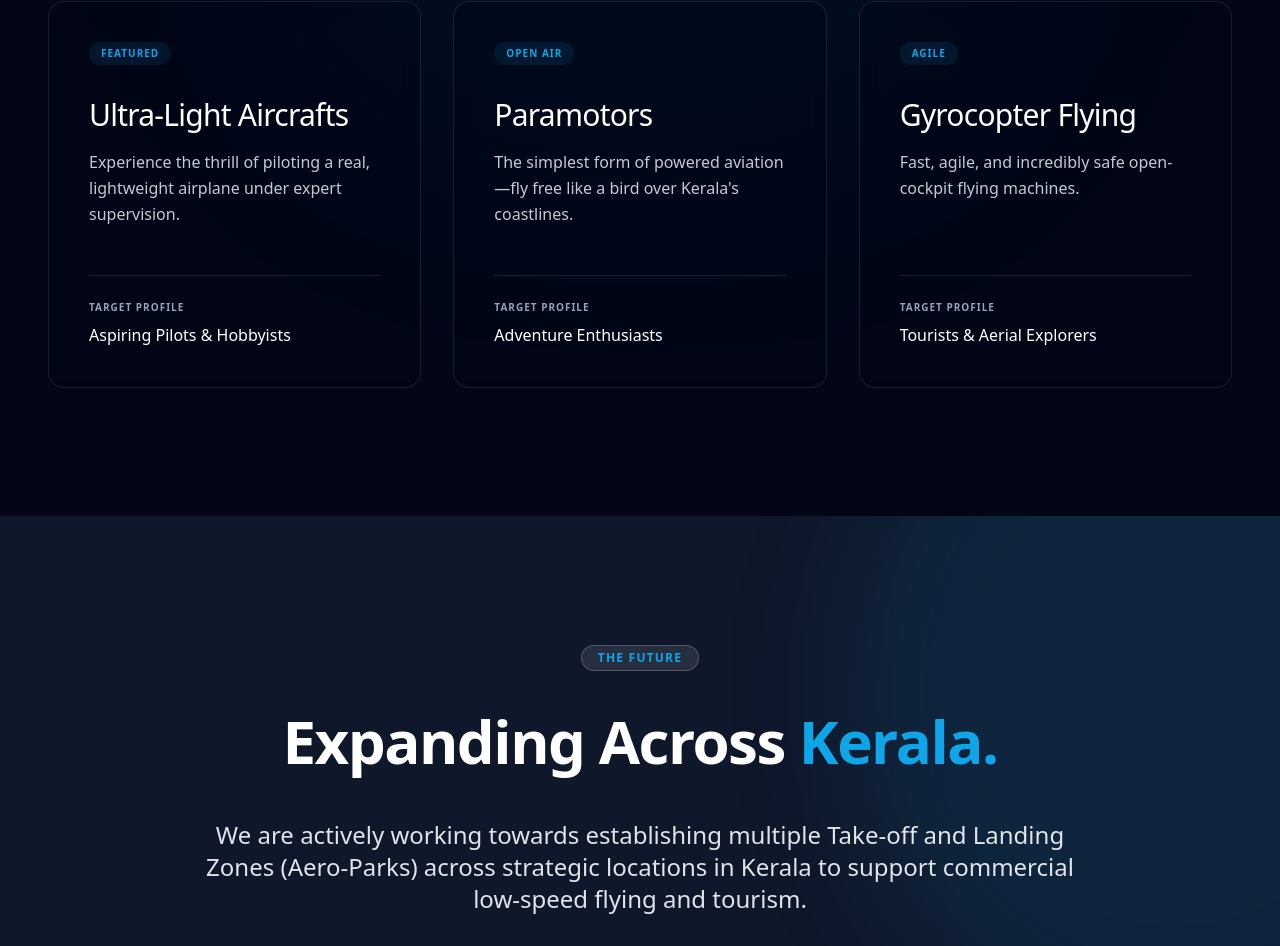
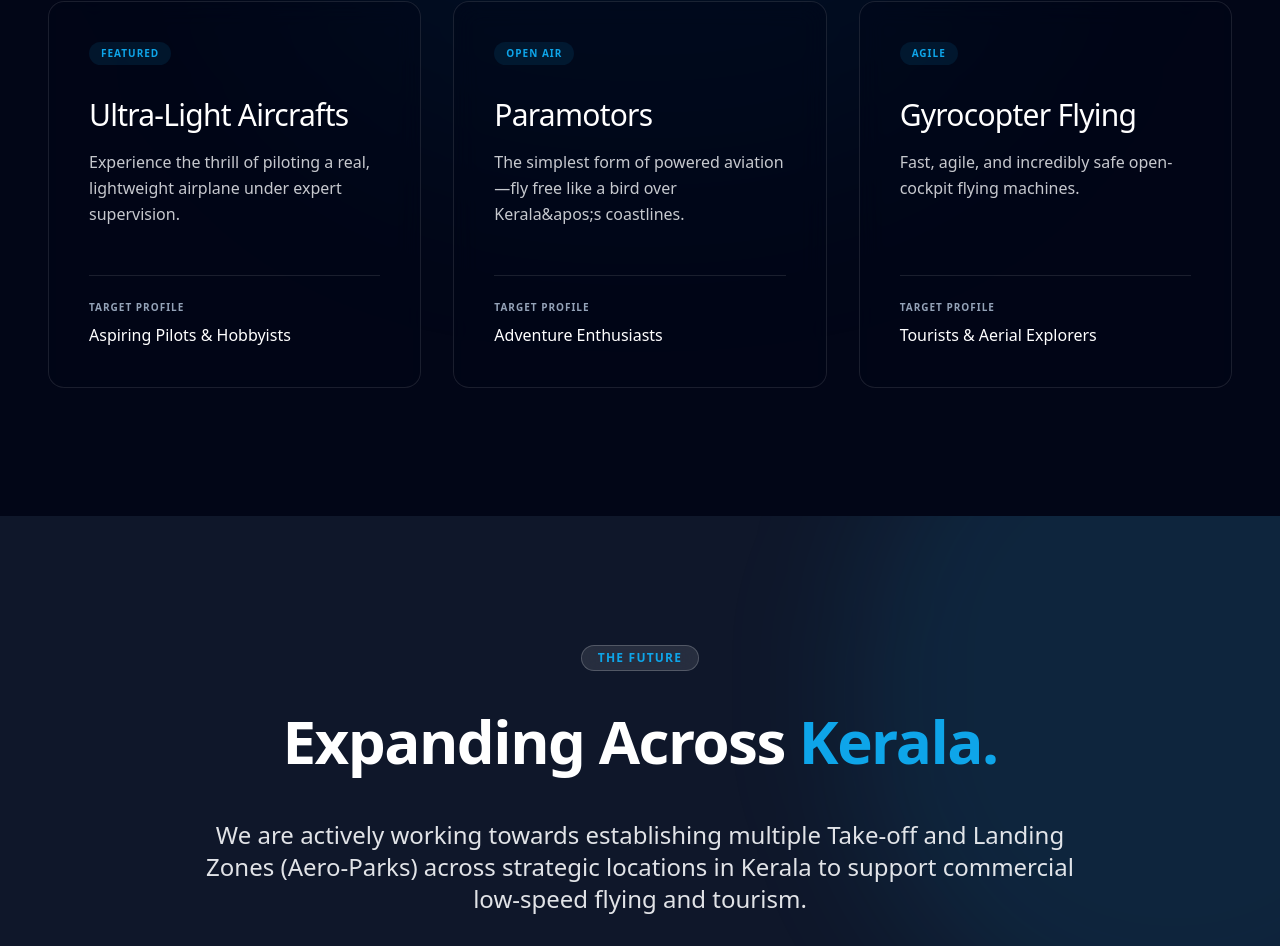
Before and after one commit to aeyo-node/action-school, a Next.js app: page /action-school/ in a window 1280 px wide. Shown: the part 6432-7378 px from the top of the page. Built offline with nearby package versions, Linux system fonts and the light colour scheme.

Commit message:
Fix remaining ESLint errors

```diff
--- a/src/components/ActivitiesSection.tsx
+++ b/src/components/ActivitiesSection.tsx
@@ -11,7 +11,7 @@ const activities = [
     },
     {
         title: "Paramotors",
-        description: "The simplest form of powered aviation—fly free like a bird over Kerala's coastlines.",
+        description: "The simplest form of powered aviation—fly free like a bird over Kerala&apos;s coastlines.",
         target: "Adventure Enthusiasts",
         tag: "OPEN AIR"
     },
--- a/src/components/EcosystemSection.tsx
+++ b/src/components/EcosystemSection.tsx
@@ -15,7 +15,7 @@ const bullets = [
     },
     {
         title: "Community Validation",
-        desc: "Trusted by frequent flyers and veteran pilots like Mr. Raman, who believe in our vision to transform Kerala's skies.",
+        desc: "Trusted by frequent flyers and veteran pilots like Mr. Raman, who believe in our vision to transform Kerala&apos;s skies.",
         icon: "🤝"
     }
 ];
```
